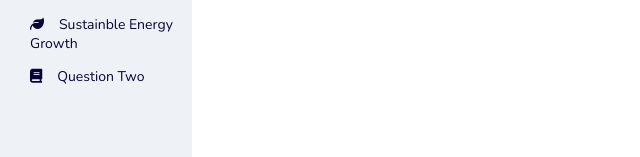
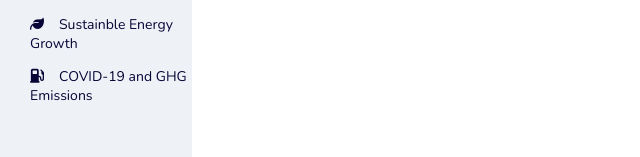
Before and after one commit to Krakhra/data_dashboard, a React (Create React App) app: page / in a window 1280 px wide. Shown: the part 222-379 px from the top of the page, without its empty margins (0-640 px from the left). Built offline with nearby package versions, Linux system fonts and the light colour scheme.

Commit message:
Update side panel icon and text

```diff
--- a/src/components/sidePanel/SidePanel.js
+++ b/src/components/sidePanel/SidePanel.js
@@ -23,9 +23,9 @@ const SidePanel = () => (
         </a>
       </p>
       <p className="navLinkSpacing">
-        <i className="fas fa-book"></i>
+        <i className="fas fa-gas-pump"></i>
         <a className="navLinkStyle" href="/question-two">
-          Question Two
+          COVID-19 and GHG Emissions
         </a>
       </p>
     </div>
```
